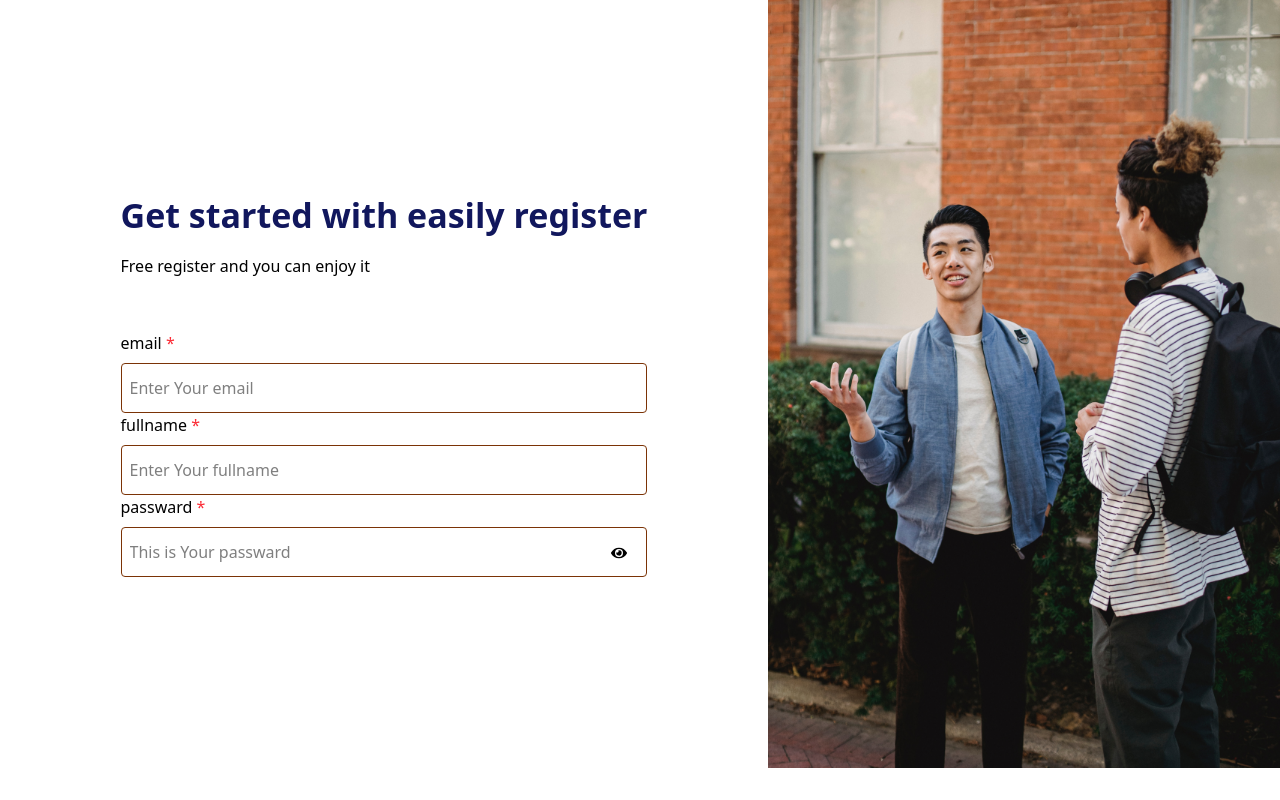
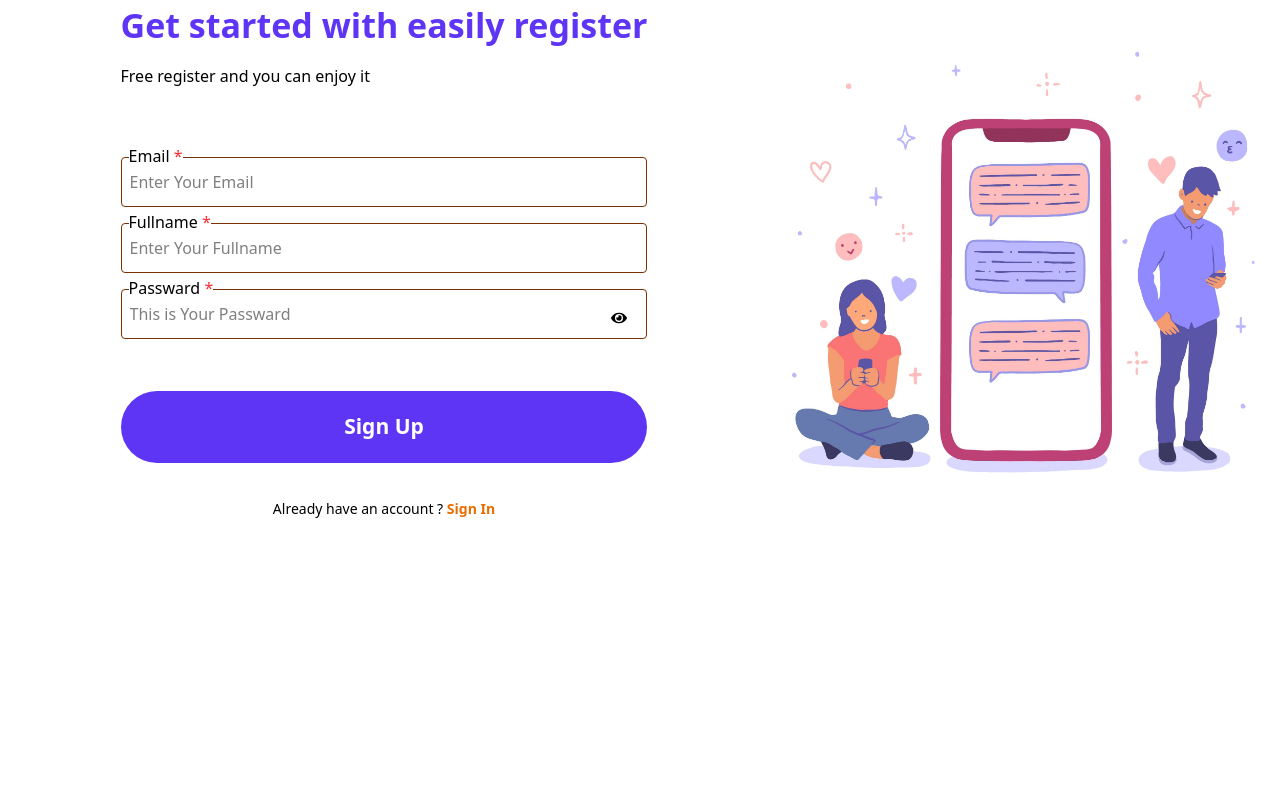
Before and after one commit to Subroto112001/ChatingApp, a React (Vite) app: page / in a window 1280 px wide. Built offline with nearby package versions, Linux system fonts and the light colour scheme.

Commit message:
All Update

```diff
--- /dev/null
+++ b/src/Component/Comon/Button.jsx
@@ -0,0 +1,11 @@
+import React from 'react'
+
+const Button = ({ design, content }) => {
+  return (
+    <>
+      <button className={design}> {content}</button>
+    </>
+  );
+};
+
+export default Button
--- a/src/Registration.jsx
+++ b/src/Registration.jsx
@@ -1,38 +1,32 @@
-import React, { useState } from 'react'
-import Image from './assets/Chattingpage.png'
+import React, { useState } from "react";
+
+import ChatingImage from "./assets/Chating.jpg";
 import { Registrationinput } from "./lib/Registrationfrom";
-import { FaEye } from 'react-icons/fa';
+import { FaEye } from "react-icons/fa";
+import Button from "./Component/Comon/Button";
 const Registration = () => {
- const information = Registrationinput();
+  const information = Registrationinput();
 
   const [email, setemail] = useState("");
   const [fullname, setfullname] = useState("");
   const [passward, setpassward] = useState("");
-  const [eye, seteye] = useState("false");
-
+  const [eye, seteye] = useState(false);
 
   const Takeinput = (event) => {
     const { name, value } = event.target;
 
     if (name === "email") {
       setemail(value);
+    } else if (name === "fullname") {
+      setfullname(value);
+    } else {
+      setpassward(value);
     }
-    else if (name === "fullname") {
-      setfullname(value)
-    }
-    else {
-      setpassward(value)
-    }
-
-  }
+  };
 
   const EyeShow = () => {
     seteye(!eye);
-  }
-
-
-
-
+  };
 
   return (
     <>
@@ -47,36 +41,38 @@ const Registration = () => {
                 Free register and you can enjoy it
               </h2>
               {information.map((information) =>
-                information.name === "passward" ? (
-                  <div className="flex flex-col relative ">
-                    <label htmlFor="#">
+                information.name === "Passward" ? (
+                  <div className="flex flex-col mt-2 relative ">
+                    <label
+                      htmlFor="#"
+                      className="absolute top-[-5px] left-2 bg-white"
+                    >
                       {information.name} <span className="text-red-500">*</span>
                     </label>
                     <input
-                      type={eye ? "text" : "password"}
+                      type={eye ? "text" : "Password"}
                       placeholder={`This is Your ${information.name}`}
                       name={information.name}
-                      className="px-2 py-3 border border-amber-900 mt-2 rounded-sm"
+                      className="InputCus px-2 py-3  border border-amber-900 mt-2 rounded-sm"
                       onChange={Takeinput}
                     />
                     <div
-                      className=" absolute top-[60%] right-[20px]"
+                      className=" absolute top-[50%] cursor-pointer right-[20px]"
                       onClick={EyeShow}
                     >
                       <FaEye />
                     </div>
                   </div>
                 ) : (
-                  <div className="flex flex-col">
-                    <label htmlFor="#">
+                  <div className="flex flex-col mt-2 relative">
+                    <label
+                      htmlFor="#"
+                      className="absolute top-[-5px] left-2 bg-white"
+                    >
                       {information.name} <span className="text-red-500">*</span>
                     </label>
                     <input
-                      type={
-                        information.name == "email"
-                          ? "email" :"text"
-
-                      }
+                      type={information.name == "Email" ? "Email" : "text"}
                       placeholder={`Enter Your ${information.name}`}
                       name={information.name}
                       className="px-2 py-3 border border-amber-900 mt-2 rounded-sm"
@@ -85,17 +81,27 @@ const Registration = () => {
                   </div>
                 )
               )}
+              <Button
+                content={"Sign Up"}
+                design={
+                  "pt-[20px] pb-[20px] pr-[140px] pl-[140px] rounded-[85px] bg-blue text-[21px] font-semibold text-white mt-[52px] cursor-pointer"
+                }
+              />
+              <h1 className="text-[14px] font-normal text-center mt-[35px]">
+                Already have an account ?{" "}
+                <span className="font-bold text-sign">Sign In</span>
+              </h1>
             </div>
           </div>
           <div className="right w-[40%]">
             <picture>
-              <img src={Image} alt={Image} />
+              <img src={ChatingImage} alt={ChatingImage} />
             </picture>
           </div>
         </div>
       </div>
     </>
   );
-}
+};
 
-export default Registration
+export default Registration;
--- a/src/index.css
+++ b/src/index.css
@@ -1,7 +1,7 @@
 @import "tailwindcss";
 
 :root{
-   --bluecolor : #11175D;
+   --bluecolor : #5F35F5;
    --signcolor : #EA6C00;
    --smscolor : #4D4D4D;
    --eyeiconcolor : #03014C;
@@ -14,3 +14,6 @@
     --color-eye: var(--eyeiconcolor);
     --color-blackcus: var(--blackcustext);
 }
+@layer components {
+
+}
--- a/src/lib/Registrationfrom.jsx
+++ b/src/lib/Registrationfrom.jsx
@@ -1,14 +1,17 @@
  export const Registrationinput = () => {
     return [{
         id: 1,
-        name : "email"
+        name: "Email" ,
+        placeholder : "email"
     },
         {
             id: 2,
-            name : "fullname"
+            name : "Fullname",
+            placeholder : "fullname"
         },
         {
             id: 3,
-            name : "passward"
+            name : "Passward",
+            placeholder : "passward"
     }]
 }
```
Also changed, not shown: src/assets/Chating.jpg (added).
